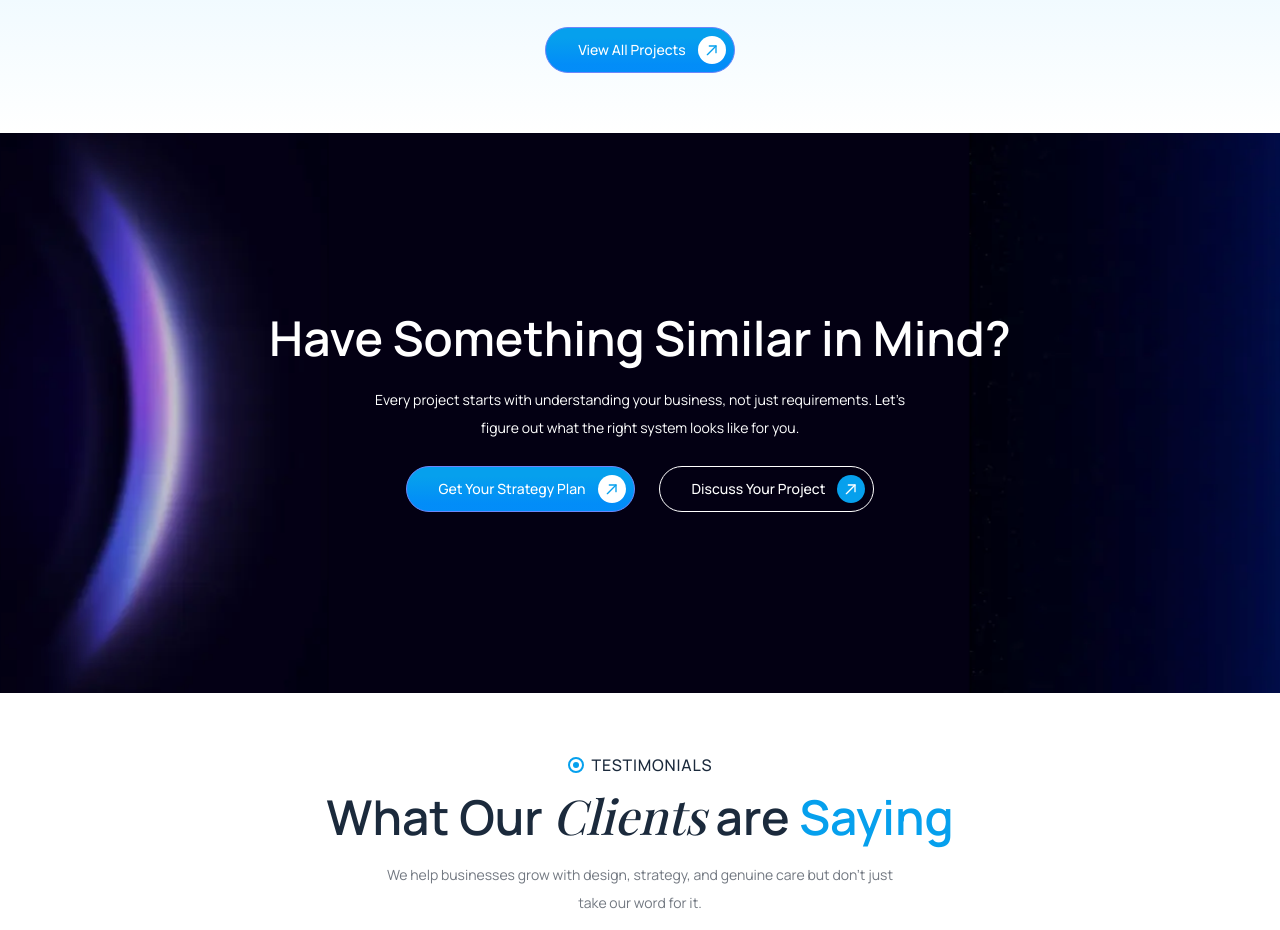
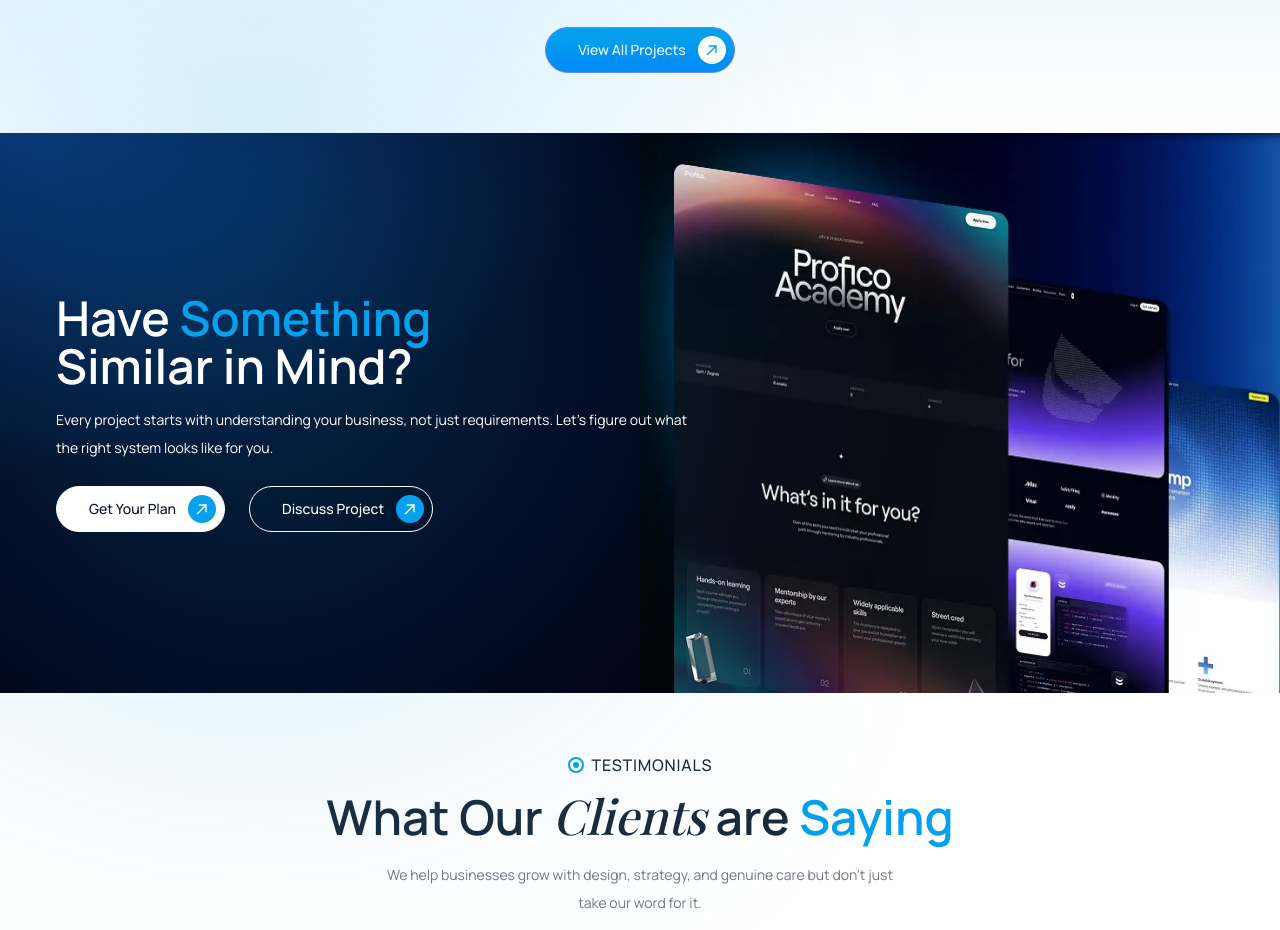
Before and after one commit to team-pr01/PRTech-Solutions-Frontend, a React (Vite) app: page /our-work in a window 1280 px wide. Shown: the part 2820-3750 px from the top of the page. Built offline with nearby package versions, Linux system fonts and the light colour scheme; a web font is replaced by a local one.

Commit message:
Completed start project section

```diff
--- a/src/assets/index.ts
+++ b/src/assets/index.ts
@@ -21,6 +21,7 @@ import aiSolutionsCardBg from "./images/ai-solutions-card-bg.webp";
 import footerGradient from "./images/footer-gradient.webp";
 import ourWorkHeroBg from "./images/our-work-hero-bg.webp";
 import contactUsHeroBg from "./images/contact-us-hero-bg.webp";
+import startYourProject from "./images/start-your-project-img.webp";
 // Clients
 import bcoEco from "./images/prtech-clients/BcoEco.webp";
 import attributionBooster from "./images/prtech-clients/atribution-booster.webp";
@@ -101,6 +102,7 @@ export const IMAGES = {
     footerGradient,
     ourWorkHeroBg,
     contactUsHeroBg,
+    startYourProject,
     // Clients
     bcoEco,
     attributionBooster,
--- /dev/null
+++ b/src/components/Shared/StartYourProject/StartYourProject.tsx
@@ -0,0 +1,48 @@
+import { IMAGES } from "../../../assets";
+import Button from "../../Reusable/Button/Button";
+import Container from "../../Reusable/Container/Container";
+
+const StartYourProject = () => {
+  return (
+    <div className="font-Manrope relative h-120 md:h-120 lg:h-140 bg-gradient-start-project">
+      <Container>
+        <div className="absolute top-1/2 -translate-y-1/2 md:-translate-y-1/2 z-10">
+          <h2
+            className={`text-white text-3xl md:text-[40px] lg:text-[48px] font-semibold leading-9 md:leading-12 lg:leading-12 max-w-100`}
+          >
+            Have <span className="text-primary-10">Something</span> Similar in
+            Mind?
+          </h2>
+          <p className="text-white description mt-4 2xl:mt-6 max-w-160">
+            Every project starts with understanding your business, not just
+            requirements. Let’s figure out what the right system looks like for
+            you.
+          </p>
+
+          <div className="flex flex-col md:flex-row items-center gap-4 md:gap-6 mt-6 pr-5">
+            <Button
+              variant="secondary"
+              label="Get Your Plan"
+              className="w-full md:w-fit"
+            />
+            <Button
+              variant="tertiary"
+              label="Discuss Project"
+              className="w-full md:w-fit"
+            />
+          </div>
+        </div>
+
+        <img
+          src={IMAGES.startYourProject}
+          alt=""
+          className="absolute bottom-0 right-0 w-full lg:w-1/2 h-fit lg:h-full hidden md:hidden lg:block"
+        />
+
+        <div className="size-100 rounded-full bg-primary-10/70 blur-[200px] absolute top-0 bottom-0"></div>
+      </Container>
+    </div>
+  );
+};
+
+export default StartYourProject;
--- a/src/index.css
+++ b/src/index.css
@@ -122,7 +122,7 @@
     linear-gradient(180deg, #038cf8 -10.67%, rgba(13, 20, 49, 0) 89.94%),
     #0d1431;
 
-  /* --bg-gradient-dark: linear-gradient(180deg, rgba(124, 67, 215, 0.00) 0%, rgba(124, 67, 215, 0.05) 23.44%, rgba(124, 67, 215, 0.05) 100%); */
+  --bg-gradient-start-project: radial-gradient(48.76% 66.2% at 0% -4.1%, rgba(17, 120, 255, 0.40) 0%, rgba(3, 0, 19, 0.00) 100%), #030013;
 }
 
 .bg-gradient-navbar-button {
@@ -171,6 +171,10 @@
 
 .bg-gradient-schedule-call-bg {
   background: var(--gradient-schedule-call-bg);
+}
+
+.bg-gradient-start-project {
+  background: var(--bg-gradient-start-project);
 }
 
 button {
--- a/src/pages/OurWork/OurWork.tsx
+++ b/src/pages/OurWork/OurWork.tsx
@@ -4,28 +4,14 @@ import AllProjects from "../../components/OurWorkPage/AllProjects/AllProjects";
 import OurExpertise from "../../components/OurWorkPage/OurExpertise/OurExpertise";
 import OurWorkHero from "../../components/OurWorkPage/OurWorkHero/OurWorkHero";
 import CTA from "../../components/Reusable/CTA/CTA";
+import StartYourProject from "../../components/Shared/StartYourProject/StartYourProject";
 
 const OurWork = () => {
   return (
     <div>
       <OurWorkHero />
       <AllProjects />
-      <CTA
-        title="Have Something Similar in Mind?"
-        description="Every project starts with understanding your business, not just requirements. Let’s figure out what the right system looks like for you."
-        primaryButton={{
-          label: "Get Your Strategy Plan",
-          onClick: () => console.log("Get Started clicked"),
-          variant: "primary",
-        }}
-        secondaryButton={{
-          label: "Discuss Your Project",
-          onClick: () => console.log("See Services clicked"),
-          variant: "tertiary",
-        }}
-        backgroundImage={IMAGES.ctaBg3}
-        className="bg-neutral-16"
-      />
+      <StartYourProject/>
       <Testimonials />
       <OurExpertise />
       <CTA
```
Also changed, not shown: src/assets/images/start-your-project-img.webp (added).
